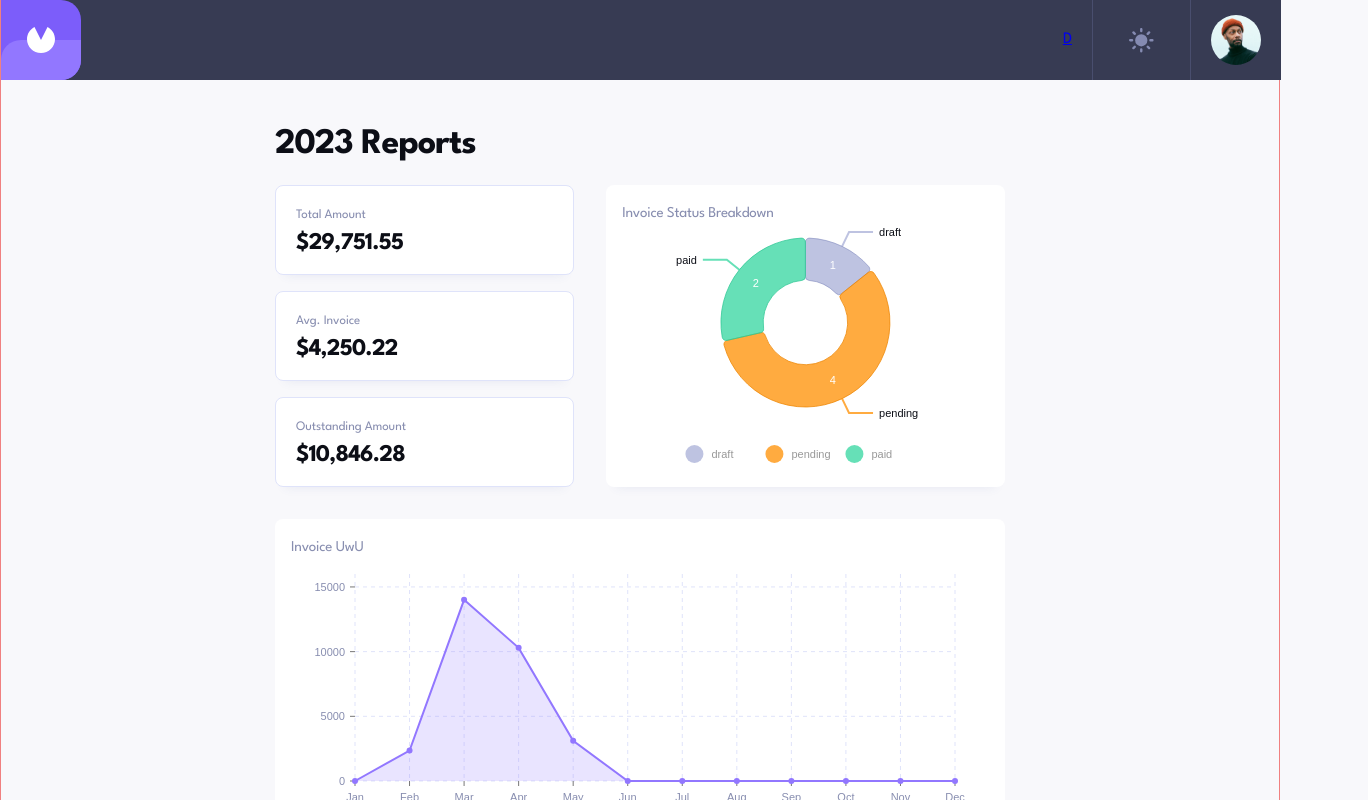
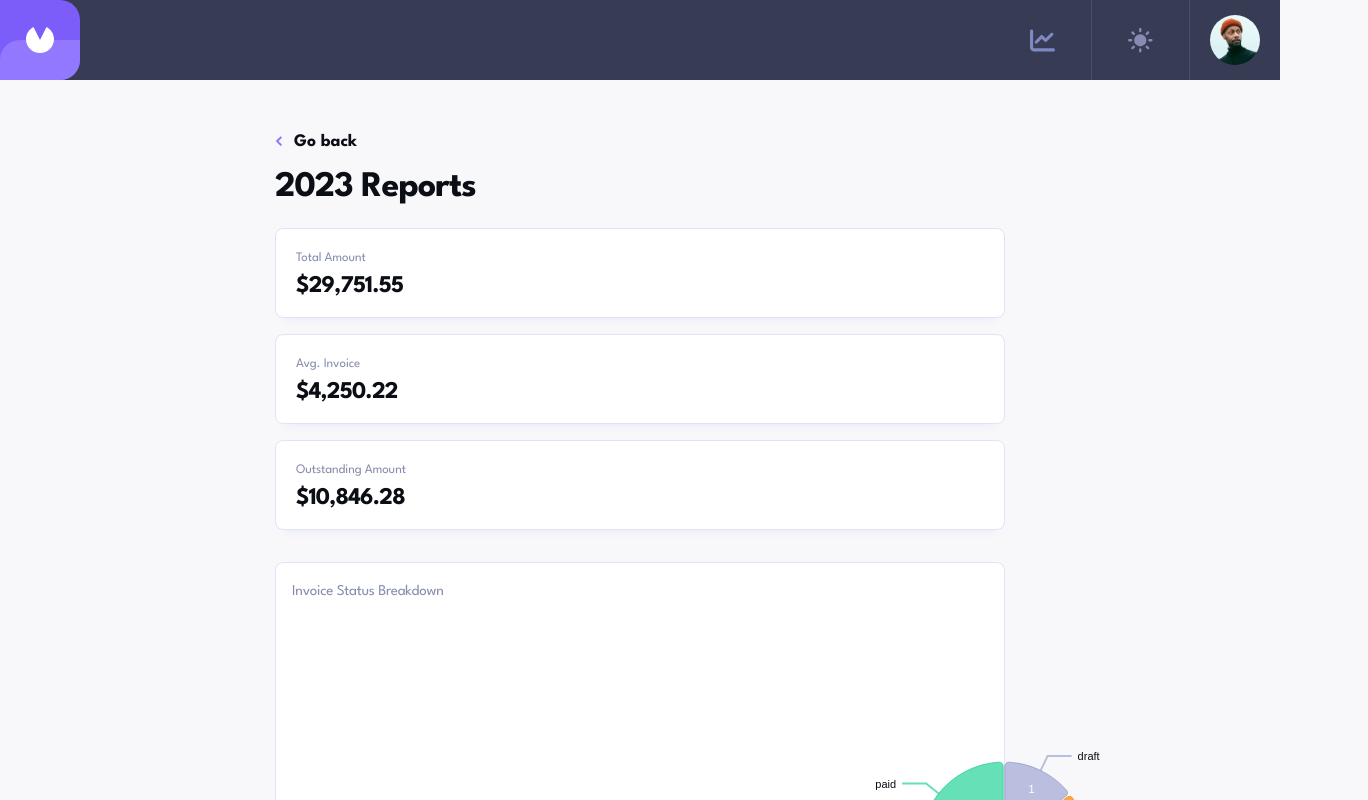
Before and after one commit to diaasaur/invoiced, a React (Vite) app: page /dashboard in a window 1280 px wide. Shown: the top 800 px of the page, 1368 px wide, since content can reach past the window. Built offline with nearby package versions, Linux system fonts and the light colour scheme.

Commit message:
fix: dashboard icon and charts spacing

```diff
--- a/src/components/charts/LineChart.jsx
+++ b/src/components/charts/LineChart.jsx
@@ -7,7 +7,7 @@ export default function LineChart({ data, colors: { text, crossHair, grid } }) {
       // curve="cardinal"
       enableArea={true}
       colors={['#9277ff']}
-      margin={{ top: 55, right: 50, bottom: 40, left: 80 }}
+      margin={{ top: 55, right: 20, bottom: 40, left: 50 }}
       xScale={{ type: 'point' }}
       yScale={{
         type: 'linear',
--- a/src/components/charts/PieChart.jsx
+++ b/src/components/charts/PieChart.jsx
@@ -7,7 +7,7 @@ export default function PieChart({ data, textColor }) {
       margin={{ top: 45, right: 80, bottom: 80, left: 80 }}
       innerRadius={0.5}
       cornerRadius={4}
-    activeOuterRadiusOffset={8}
+      activeOuterRadiusOffset={8}
       colors={({ data }) => data.bg}
       borderWidth={1}
       borderColor={{
@@ -20,6 +20,7 @@ export default function PieChart({ data, textColor }) {
       arcLinkLabelsColor={{ from: 'color' }}
       arcLabelsSkipAngle={10}
       arcLabelsTextColor={({ data }) => data.text}
+      padAngle={1}
       legends={[
         {
           anchor: 'bottom',
--- a/src/components/layout/layout.module.css
+++ b/src/components/layout/layout.module.css
@@ -3,7 +3,6 @@
   flex-direction: column;
   min-height: 100vh;
   min-height: 100dvh;
-  border: 1px solid lightcoral;
 }
 
 .header {
--- a/src/components/layout/nav/Nav.jsx
+++ b/src/components/layout/nav/Nav.jsx
@@ -2,7 +2,9 @@ import Logo from './logo/Logo';
 import styles from './nav.module.css';
 import ThemeToggle from './theme-toggle/ThemeToggle';
 import avatar from './../../../assets/images/avatar.png';
+import dashboard from './../../../assets/images/dashboard.svg';
 import { Link } from 'react-router-dom';
+import Button from '../../ui/button/Button';
 
 export default function Nav() {
   return (
@@ -10,9 +12,15 @@ export default function Nav() {
       <Logo />
       <ul className={styles.ul}>
         <li className={styles.li}>
-          <Link to="/dashboard">
-            <p>D</p>
-            {/* <img src={} alt="Invoiced Logo" width={28} height={26} /> */}
+          <Link to="/dashboard" className={styles.dashboard}>
+            <Button variant="transparent">
+              <img
+                src={dashboard}
+                alt="Dashboard Logo"
+                width={25}
+                height={25}
+              />
+            </Button>
           </Link>
         </li>
         <li className={styles.li}>
--- a/src/components/layout/nav/nav.module.css
+++ b/src/components/layout/nav/nav.module.css
@@ -25,6 +25,10 @@
   border-radius: 50%;
 }
 
+.dashboard button {
+  padding: 1em;
+}
+
 @media (--screen-lg-min) {
   .nav {
     grid-template-columns: 1fr;
--- a/src/pages/dashboard/Dashboard.jsx
+++ b/src/pages/dashboard/Dashboard.jsx
@@ -8,6 +8,8 @@ import styles from './dashboard.module.css';
 import classNames from 'classnames';
 import PieChart from '../../components/charts/PieChart';
 import LineChart from '../../components/charts/LineChart';
+import { Link } from 'react-router-dom';
+import arrowLeft from './../../assets/images/icon-arrow-left.svg';
 
 export default function Dashboard() {
   const theme = useApp(state => state.theme);
@@ -24,14 +26,20 @@ export default function Dashboard() {
   const pending = invoices
     .filter(invoice => invoice.status === Filters.PENDING)
     .reduce((sum, invoice) => sum + invoice.total, 0);
-  const average = total / invoicesCount;
+  const average = invoicesCount ? total / invoicesCount : 0;
 
   const pieChartData = getPieChartData(invoices);
   const lineChartData = getLineChartData(invoices);
 
   return (
     <section className={styles.container}>
-      <h1 className="text-xl">{new Date().getFullYear()} Reports</h1>
+      <div className="containerHeader">
+        <Link className={styles.backlink} to="/">
+          <img src={arrowLeft} alt="arrow left" aria-hidden />
+          <p className="text-md bolder">Go back</p>
+        </Link>
+        <h1 className="text-xl">{new Date().getFullYear()} Reports</h1>
+      </div>
       <div className={styles.dashboard}>
         <div className={styles.textInfo}>
           <article>
@@ -64,15 +72,21 @@ export default function Dashboard() {
             Invoice Status Breakdown
           </h2>
           <div className={styles.pieChart}>
-            <PieChart
-              data={pieChartData}
-              textColor={theme === Theme.DARK ? '#fff' : '#0c0e16'}
-            />
+            {invoicesCount ? (
+              <PieChart
+                data={pieChartData}
+                textColor={theme === Theme.DARK ? '#fff' : '#0c0e16'}
+              />
+            ) : (
+              <p className="text-sm muted">
+                Add an invoice to see status breakdown
+              </p>
+            )}
           </div>
         </Card>
         <Card className={styles.lineChartContainer}>
           <h2 className={classNames('text-sm muted', styles.chartTitle)}>
-            Invoice UwU
+            Invoice Total Trend
           </h2>
           <div className={styles.lineChart}>
             <LineChart
--- a/src/pages/dashboard/dashboard.module.css
+++ b/src/pages/dashboard/dashboard.module.css
@@ -4,10 +4,20 @@
   gap: 1.5em;
 }
 
+.backlink {
+  text-decoration: none;
+  color: var(--text-clr);
+  display: flex;
+  gap: 0.75em;
+  align-items: baseline;
+  width: fit-content;
+  padding-bottom: 1em;
+}
+
 .dashboard {
   display: grid;
-  grid-template-columns: 0.75fr 1fr;
-  grid-template-rows: 1fr 1fr;
+  grid-template-columns: 1fr;
+  grid-template-rows: 1fr 1fr 1fr;
   gap: 2em;
 }
 
@@ -35,6 +45,7 @@
   width: 100%;
   height: 100%;
   position: relative;
+  border: 0.5px solid var(--lines-clr);
 }
 .chartTitle {
   font-weight: 400;
@@ -44,6 +55,9 @@
   inset: 0;
   position: absolute;
   top: 0.5em;
+  display: flex;
+  justify-content: center;
+  align-items: center;
 
   /* for tooltip */
   color: var(--neutral-900);
@@ -54,3 +68,10 @@
 .lineChartContainer {
   grid-column: 1/-1;
 }
+
+@media (--screen-md-min) {
+  .dashboard {
+    grid-template-columns: 0.75fr 1fr;
+    grid-template-rows: 1fr 1fr;
+  }
+}
--- a/src/utils/chartingHelpers.js
+++ b/src/utils/chartingHelpers.js
@@ -26,6 +26,19 @@ export function getPieChartData(invoices) {
       paid: 0,
       draft: 0,
     }
+  );
+
+  console.log(
+    Object.keys(Filters).map(key => {
+      const filterValue = Filters[key];
+      const filterColors = colors[filterValue];
+      return {
+        id: filterValue,
+        label: filterValue,
+        ...filterColors,
+        value: filterCount[filterValue],
+      };
+    })
   );
 
   return Object.keys(Filters).map(key => {
```
Also changed, not shown: src/assets/images/dashboard.svg (added).
